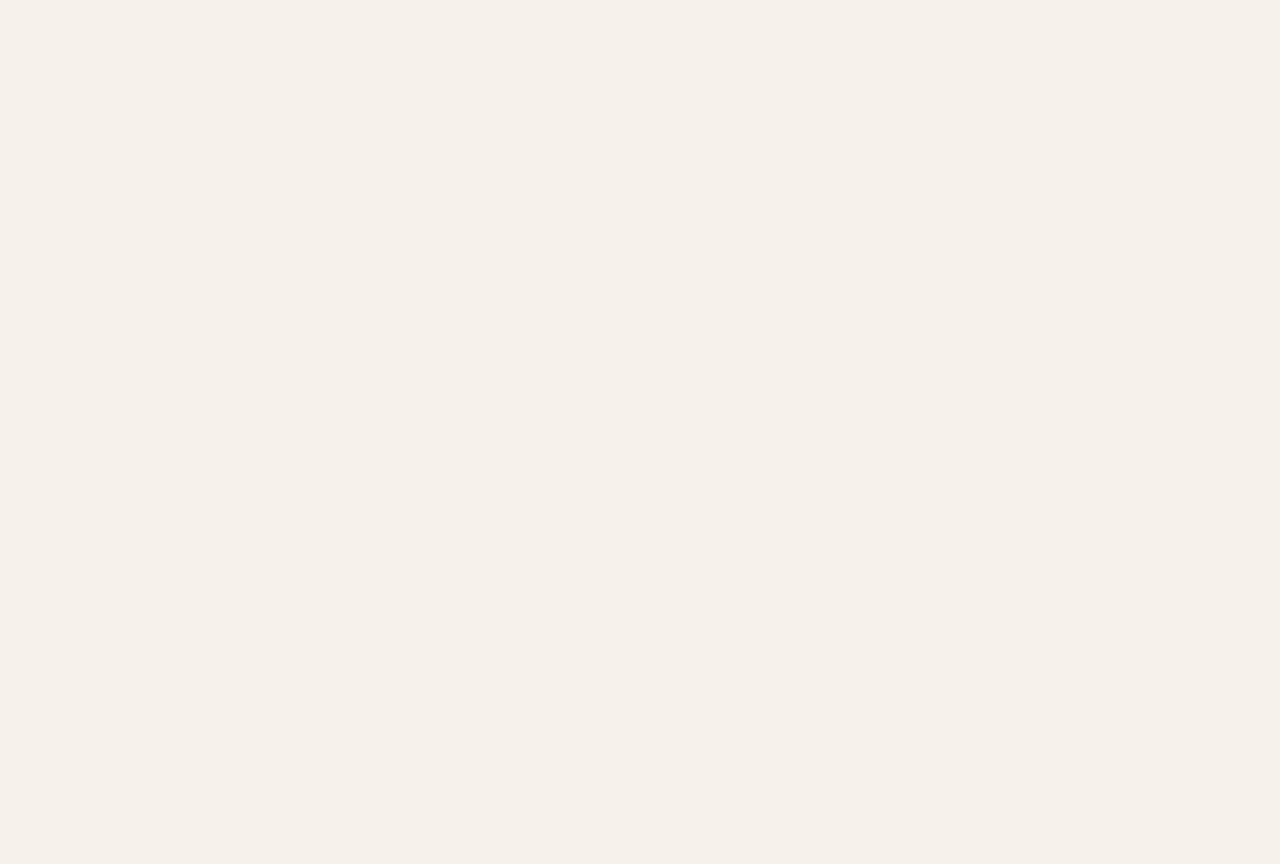
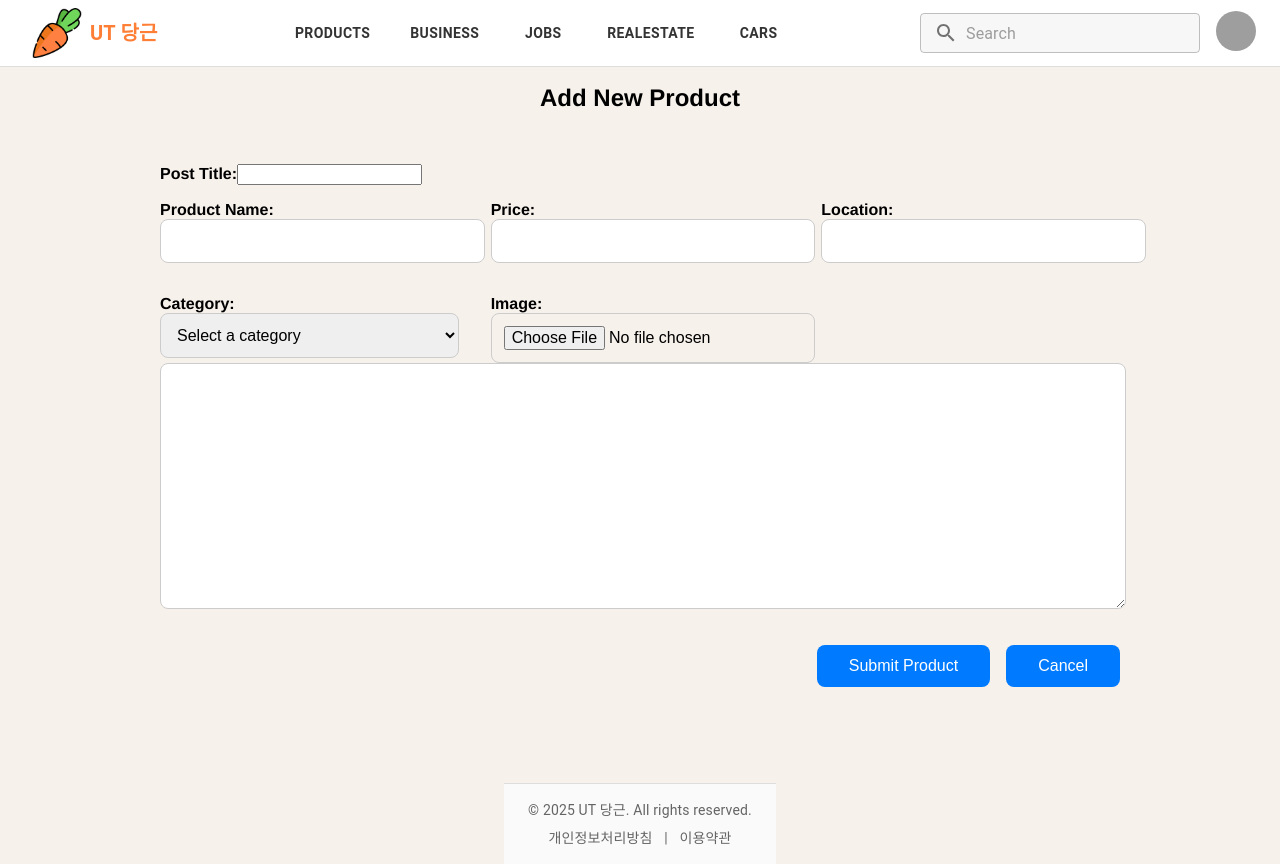
Before and after one commit to 123jklas/Carrot2024-React-Client, a React (Create React App) app: page /add-product in a window 1280 px wide. Before the commit this address had no page. Before the commit the page ends 800 px from the top, so only its background shows below. Built offline with nearby package versions, Linux system fonts and the light colour scheme; grey boxes are pictures that could not be loaded; the HTML template or start-up script is replaced by a standard one.

Commit message:
frontend for making post

```diff
--- a/src/App.js
+++ b/src/App.js
@@ -13,6 +13,7 @@ import BusinessPage from './pages/BusinessPage/Business';
 import JobsPage from './pages/JobsPage/Jobs';
 import RealestatePage from './pages/RealestatePage/Realestate';
 import CarsPage from './pages/CarsPage/Cars';
+import AddProduct from './pages/Products/AddProduct';
 
 function App() {
   return (
@@ -31,6 +32,7 @@ function App() {
           <Route path="/jobs" element={<JobsPage />} />
           <Route path="/realestate" element={<RealestatePage />} />
           <Route path="/cars" element={<CarsPage />} />
+          <Route path="/add-product" element={<AddProduct />} />
         </Routes>
       </div>
     </Router>
--- /dev/null
+++ b/src/assets/styles/ProductService.css
@@ -0,0 +1,86 @@
+/* Main container to center content and keep footer at the bottom */
+.add-product-container {
+  display: flex;
+  flex-direction: column;
+  justify-content: flex-start;
+  align-items: center;
+  min-height: 100vh;
+  padding-top: 4rem;
+  width: 100%;
+}
+
+form {
+  display: flex;
+  flex-direction: column;
+  align-items: flex-start;
+  width: 100%;
+  max-width: 60rem;
+  padding: 2rem;
+}
+
+label[for="title"], label[for="content"] {
+  width: 100%;
+  font-weight: bold;
+}
+
+textarea {
+  width: 100%;
+  height: 15rem;
+  border: 1px solid #ccc;
+  border-radius: 0.5rem;
+  font-size: 1rem;
+}
+
+.input-grid {
+  display: grid;
+  grid-template-columns: repeat(3, minmax(0, 1fr)); /* 3 equal columns */
+  gap: 2rem; /* Space between items */
+  width: 100%;
+  margin-top: 1rem;
+  max-width: 60rem;
+  justify-content: flex-start;
+}
+
+.input-grid label {
+  display: flex;
+  flex-direction: column;
+  align-items: flex-start;
+  font-size: 1rem;
+  font-weight: bold;
+  text-align: left;
+}
+
+.input-grid input,
+.input-grid select {
+  width: 100%;
+  padding: 0.75rem;
+  border: 1px solid #ccc;
+  border-radius: 0.5rem;
+  font-size: 1rem;
+}
+
+.add-product-container form label {
+  text-align: left; /* Explicitly left-align labels */
+}
+
+.button-container {
+  display: flex;
+  gap: 1rem;
+  margin-top: 2rem;
+  width: 100%;
+  justify-content: flex-end;
+}
+
+button {
+  padding: 0.75rem 2rem;
+  background-color: #007bff;
+  color: white;
+  border: none;
+  cursor: pointer;
+  border-radius: 0.5rem;
+  font-size: 1rem;
+}
+
+button:hover {
+  background-color: #0056b3;
+}
--- /dev/null
+++ b/src/pages/Products/AddProduct.jsx
@@ -0,0 +1,123 @@
+import React, { useState } from 'react';
+import { useNavigate } from 'react-router-dom';
+import '../../assets/styles/ProductService.css';
+import Navbar from '../../components/Navbar';
+import Footer from '../../components/Footer';
+
+
+const AddProduct = () => {
+    const [title, setTitle] = useState('');
+    const [content, setContent] = useState('');
+    const [name, setName] = useState('');
+    const [price, setPrice] = useState('');
+    const [location, setLocation] = useState('');
+    const [category, setCategory] = useState('');
+    const [image, setImage] = useState(null);
+    const navigate = useNavigate();
+
+    const handleSubmit = async (e) => {
+        e.preventDefault();
+
+        const formData = new FormData();
+        formData.append('title', title);
+        formData.append('content', content);
+        formData.append('name', name);
+        formData.append('price', price);
+        formData.append('location', location);
+        formData.append('category', category);
+        if (image) formData.append('image', image);
+
+        try {
+            const response = await fetch('/api/products/', {
+                method: 'POST',
+                body: formData,
+            });
+
+            if (response.ok) {
+                navigate('/'); // Redirect to the product list after successful submission
+            } else {
+                console.error('Failed to add product');
+            }
+        } catch (error) {
+            console.error('Error:', error);
+        }
+    };
+
+    return (
+        <div className="add-product-container">
+          <Navbar />
+            <h2>Add New Product</h2>
+            <form onSubmit={handleSubmit}>
+                <label htmlFor="title" className="titleBox">
+                    Post Title:
+                    <input
+                        type="text"
+                        value={title}
+                        onChange={(e) => setTitle(e.target.value)}
+                        required
+                    />
+                </label>
+                <div className="input-grid">
+                  <label>
+                      Product Name:
+                      <input
+                          type="text"
+                          value={name}
+                          onChange={(e) => setName(e.target.value)}
+                          required
+                      />
+                  </label>
+                  <label>
+                      Price:
+                      <input
+                          type="number"
+                          step="0.01"
+                          value={price}
+                          onChange={(e) => setPrice(e.target.value)}
+                          required
+                      />
+                  </label>
+                  <label>
+                      Location:
+                      <input
+                          type="text"
+                          value={location}
+                          onChange={(e) => setLocation(e.target.value)}
+                          required
+                      />
+                  </label>
+                  <label>
+                      Category:
+                      <select value={category} onChange={(e) => setCategory(e.target.value)} required>
+                          <option value="">Select a category</option>
+                          {/* Replace with your actual CATEGORY_CHOICES */}
+                          <option value="electronics">Electronics</option>
+                          <option value="clothing">Clothing</option>
+                          <option value="home">Home</option>
+                      </select>
+                  </label>
+                  <label>
+                      Image:
+                      <input
+                          type="file"
+                          accept="image/*"
+                          onChange={(e) => setImage(e.target.files[0])}
+                      />
+                  </label>
+                </div>
+                <label htmlFor="content">
+                    <textarea
+                        value={content}
+                        onChange={(e) => setContent(e.target.value)}                    />
+                </label>
+                <div className="button-container">
+                  <button type="submit">Submit Product</button>
+                  <button onClick={() => navigate('/')}>Cancel</button>
+                </div>
+            </form>
+            <Footer />
+        </div>
+    );
+};
+
+export default AddProduct;
--- a/src/pages/Products/Products.jsx
+++ b/src/pages/Products/Products.jsx
@@ -3,9 +3,15 @@ import Navbar from '../../components/Navbar';
 import '../../assets/styles/Products.css';
 import RangeSlider from './slider';
 import Footer from '../../components/Footer';
-import default_image from '../../assets/images/default.png'
+import default_image from '../../assets/images/default.png';
+import { useNavigate } from 'react-router-dom';
+import {
+  Button,
+} from '@mui/material';
 
 const Products = () => {
+  const navigate = useNavigate()
+
   // State management for filters
   const [category, setCategory] = useState('');
   const [priceRange, setPriceRange] = useState([0, 500]);
@@ -22,7 +28,8 @@ const Products = () => {
     gregoryGym: "Gregory Gym",
     eer: "EER",
     utTower: "UT Tower",
-    westCampus: "West Campus"
+    westCampus: "West Campus",
+
   };
 
   // Handler for category selection
@@ -89,6 +96,10 @@ const Products = () => {
       .catch(error => {
         console.error('Error:', error);
       });
+  };
+
+  const handleAddPostClick = () => {
+    navigate('/add-product')
   };
 
   // Fetch all products when the component mounts
@@ -231,6 +242,7 @@ const Products = () => {
               <div className="no-products-message">No products available.</div>
             )}
           </div>
+          <Button className="make-post-button" onClick={handleAddPostClick}>Make Post</Button>
         </div>
       </div>
       <Footer />
```
